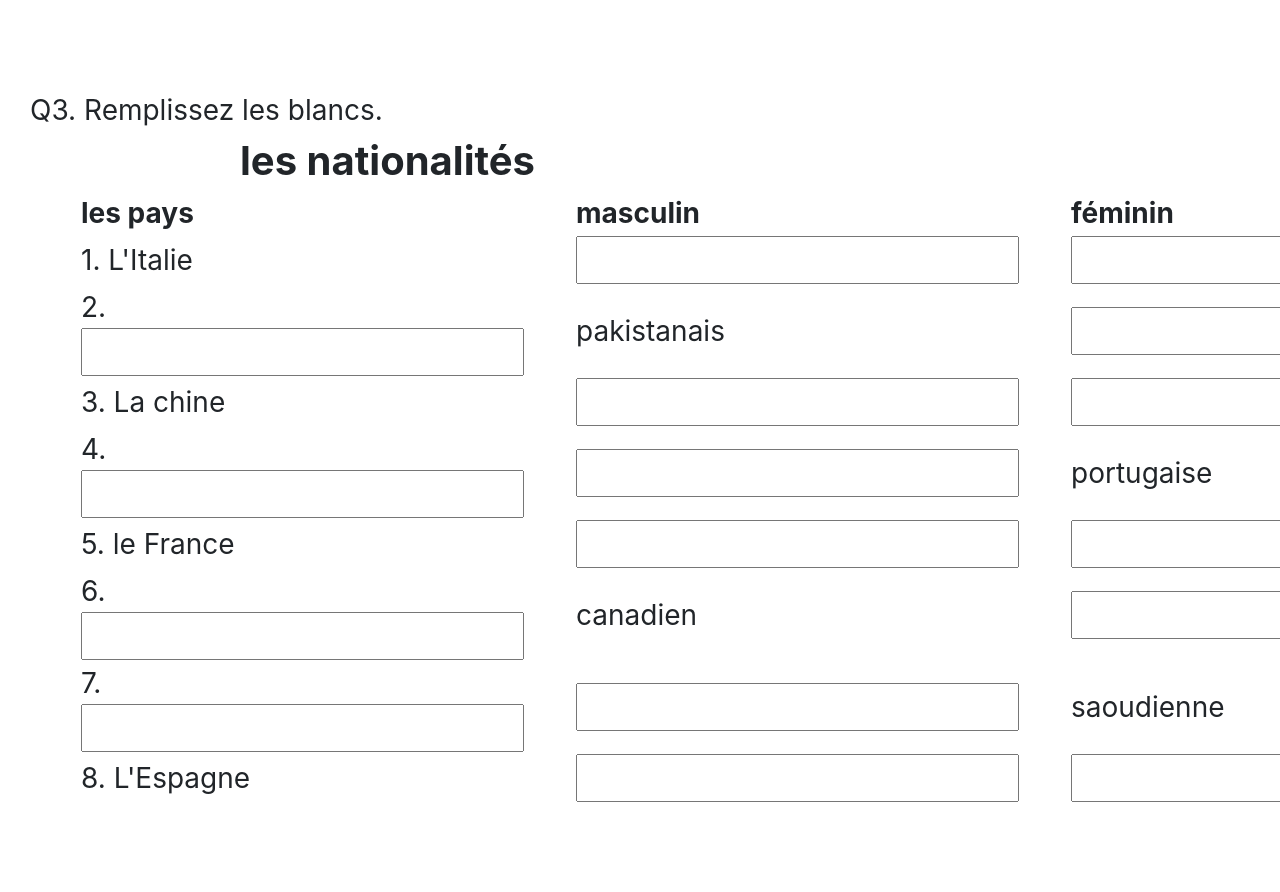
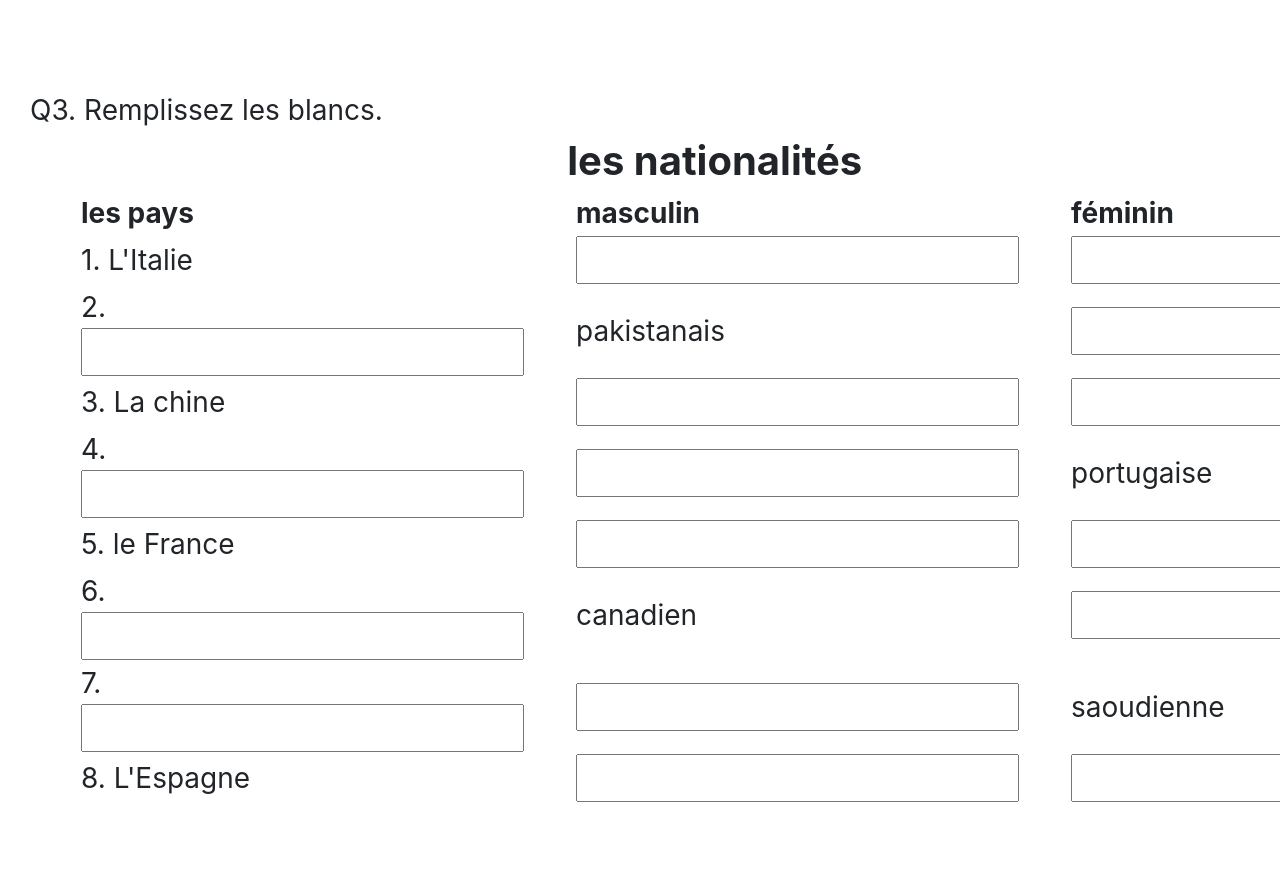
Before and after one commit to Gulsheen1312/Module2, a plain HTML site: page index.html in a window 1280 px wide. Shown: the part 1468-2360 px from the top of the page. Drawn offline with nearby package versions, Linux system fonts and the light colour scheme.

Commit message:
Update styles.css

```diff
--- a/styles.css
+++ b/styles.css
@@ -10,7 +10,7 @@ form{
   margin-left: 30%
 }
 .margin50{
-  margin-left: 210px;
+  margin-left: 35%;
   margin-bottom: 0;
   font-size: 40px;
   font-weight: bolder;
```
